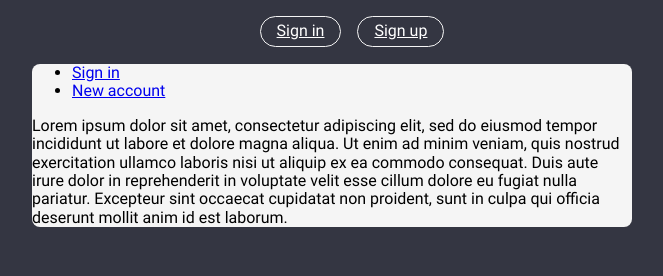
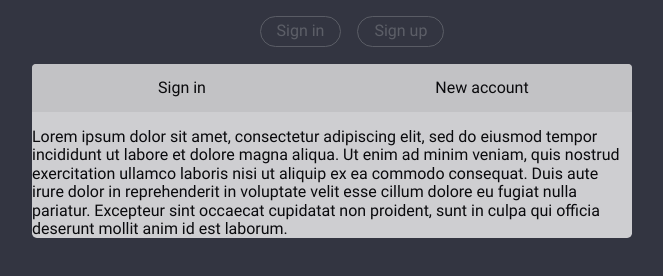
Before and after one commit to mikhailnakanechny/modal-login, a website built with webpack: page src/index.html in a window 1280 px wide. Shown: the whole page, without its empty margins (308-971 px from the left). Built offline with nearby package versions, Linux system fonts and the light colour scheme.

Commit message:
feat: add authorization buttons styles

```diff
--- a/src/scss/style.scss
+++ b/src/scss/style.scss
@@ -1,8 +1,10 @@
 $font-stack: Roboto, "Open Sans", "Helvetica Neue", sans-serif;
 
-$color-1: #F8F9FA;
+$color-1: #FFFFFF;
 $color-2: #FFFFFF;
 $color-3: #343642;
+//#F8F9F
+
 
 @font-face {
   font-family: "Roboto";
@@ -19,9 +21,9 @@ body {
   background: $color-3 center center;
   height: 100vh;
 
-  //a {
-  //  text-decoration: none;
-  //}
+  a {
+    text-decoration: none;
+  }
 }
 
 .c-header {
@@ -66,7 +68,8 @@ body {
   left: 0;
   width: 100%;
   height: 100%;
-  //background: (dimgrey 2);
+  background: $color-3;
+  opacity: 0.8;
   z-index: 2;
 
   &--hidden {
@@ -86,5 +89,45 @@ body {
   max-width: 600px;
   margin: 4em auto;
   background: whitesmoke;
-  border-radius: 0.5em;
+  border-radius: 0.3em;
+
+  .c-modalAuth__select {
+    display: flex;
+    flex-direction: row;
+    flex-wrap: wrap;
+    padding: 0;
+    margin: 0;
+
+    li {
+      float: left;
+      list-style-type: none;
+      width: 50%;
+      text-align: center;
+
+      &:first-child a {
+        border-radius: .25em 0 0 0;
+      }
+
+      &:last-child a {
+        border-radius: 0 .25em 0 0;
+      }
+    }
+
+    a {
+      display: block;
+      width: 100%;
+      height: 1em;
+      line-height: 1em;
+      padding: 1em 0;
+      margin: 0;
+      background: darken($color-1, 10%);
+      border-radius: 0.3em;
+      color: black;
+
+      &--selected {
+        background: #FFF;
+      }
+    }
+  }
+
 }
```
